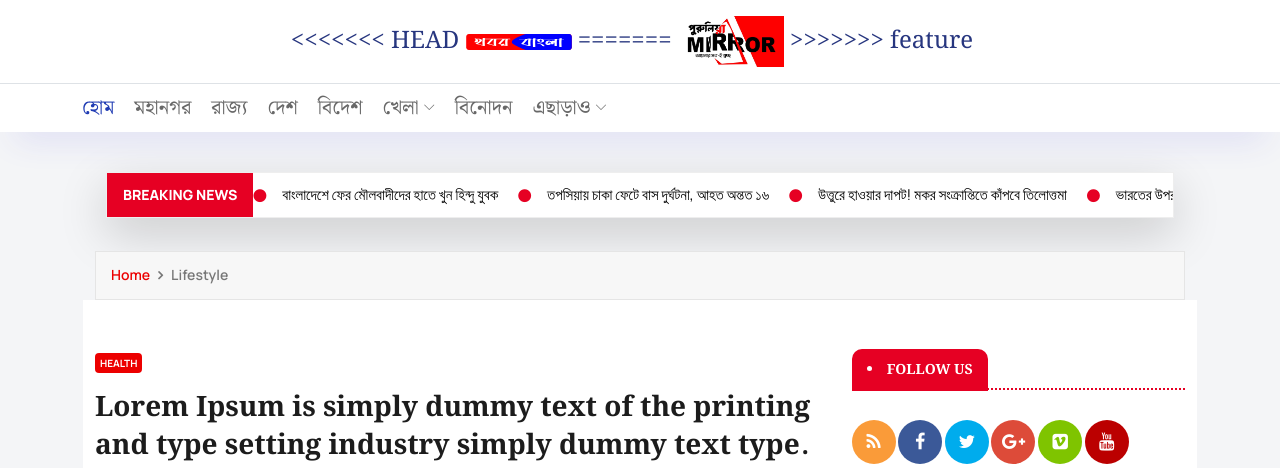
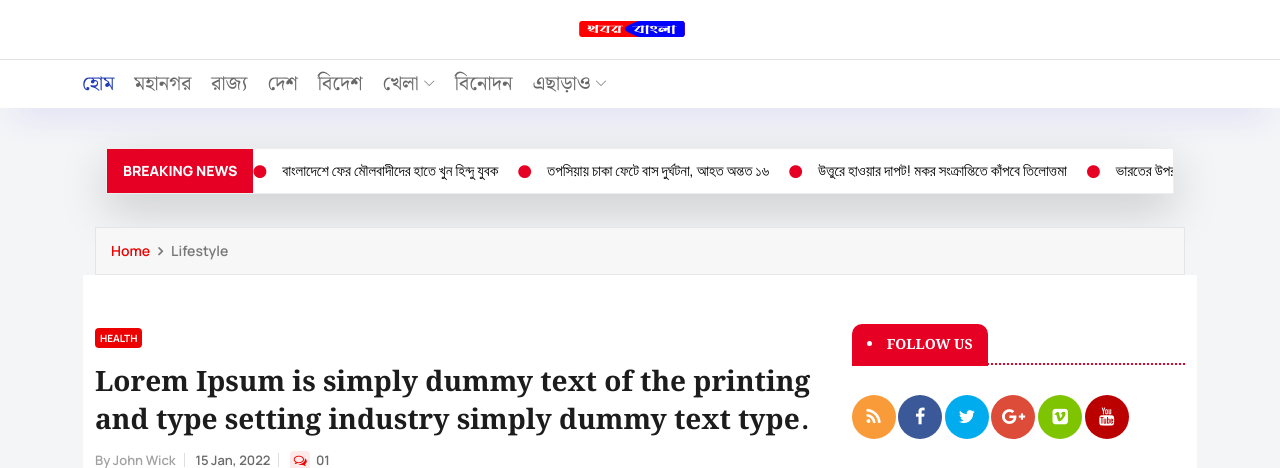
Before and after one commit to thetechieakash/Bengali-news, a CodeIgniter 4 app: the page made by app/Views/user/Post.php in a window 1280 px wide. Shown: the top 468 px of the page. Run offline with PHP 8.4 and a stand-in for CodeIgniter, Linux system fonts and the light colour scheme; the template is opened without the code that fills it, so the values that code supplies are empty; some libraries are stand-ins or nearby versions.

Commit message:
Resolve conflict

```diff
--- a/app/Views/user/Components/HorizontalNavbar.php
+++ b/app/Views/user/Components/HorizontalNavbar.php
@@ -59,11 +59,7 @@ $categories = [
             <div class="text-start navbar-brand-wrapper d-flex align-items-center justify-content-start me-lg-3">
                 <div>
                     <a class="navbar-brand brand-logo" href="<?= base_url() ?>">
-<<<<<<< HEAD
                         <img src="<?= base_url() ?>assets/images/bengali-logo.svg" alt="logo" />
-=======
-                        <img src="<?= base_url() ?>assets/images/logo.jpg" alt="logo" />
->>>>>>> feature
                     </a>
                     <a class="navbar-brand brand-logo-mini" href="<?= base_url() ?>">
                         <img src="<?= base_url() ?>assets/images/bangla-logo-mini.svg" alt="logo" />
```
